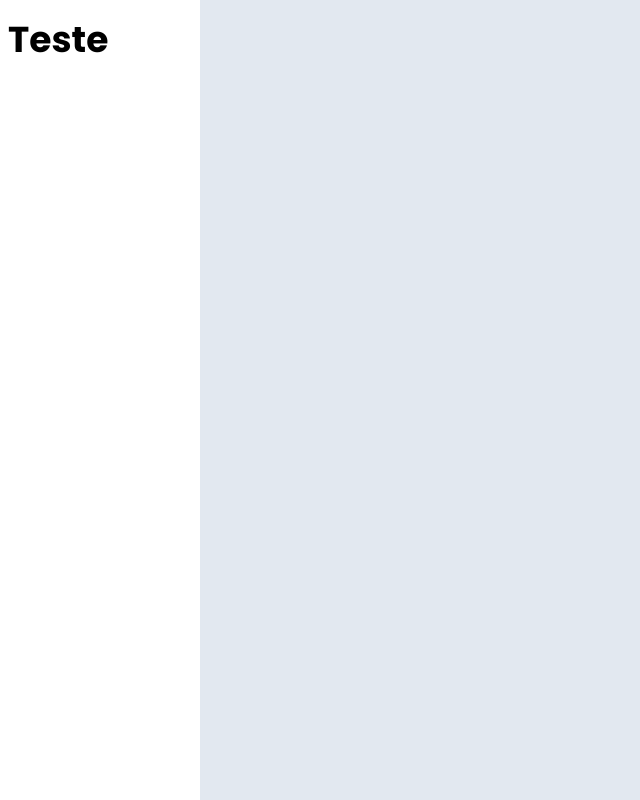
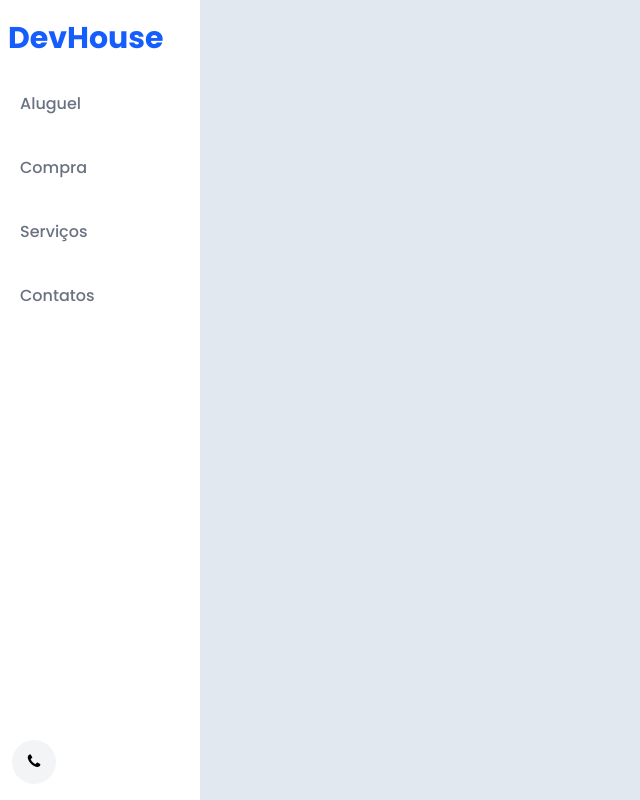
Before and after one commit to vitorfdrangel/Dev_House, a website: page src/index.html in a window 1280 px wide. Shown: the whole page, without its empty margins (0-640 px from the left). Drawn offline with Linux system fonts and the light colour scheme.

Commit message:
Aside finalizada

```diff
--- a/package.json
+++ b/package.json
@@ -3,7 +3,7 @@
   "version": "1.0.0",
   "main": "index.js",
   "scripts": {
-    "dev": "npx @tailwindcss/cli -i ./src/style/style.css -o ./src/style/output.css --watch"
+    "dev": "npx @tailwindcss/cli -i ./styles/style.css -o ./styles/output.css --watch"
   },
   "keywords": [],
   "author": "",
--- a/src/index.html
+++ b/src/index.html
@@ -1,10 +1,10 @@
 <!DOCTYPE html>
-<html lang="en">
+<html lang="pt-br">
   <head>
     <meta charset="UTF-8" />
     <meta name="viewport" content="width=device-width, initial-scale=1.0" />
     <title>Dev House | Alugue ou compre sua casa</title>
-    <link rel="stylesheet" href="./style/output.css" />
+    <link rel="stylesheet" href="../styles/output.css" />
     <!-- font -->
     <link rel="preconnect" href="https://fonts.googleapis.com" />
     <link rel="preconnect" href="https://fonts.gstatic.com" crossorigin />
@@ -12,13 +12,51 @@
       href="https://fonts.googleapis.com/css2?family=Inter:ital,opsz,wght@0,14..32,100..900;1,14..32,100..900&family=Poppins:ital,wght@0,100;0,200;0,300;0,400;0,500;0,600;0,700;0,800;0,900;1,100;1,200;1,300;1,400;1,500;1,600;1,700;1,800;1,900&display=swap"
       rel="stylesheet"
     />
+    <!-- icons -->
+    <link
+      rel="stylesheet"
+      href="https://cdnjs.cloudflare.com/ajax/libs/font-awesome/4.7.0/css/font-awesome.min.css"
+    />
   </head>
   <body class="bg-slate-200">
     <div class="w-full flex">
       <aside
         class="hidden sm:flex flex-col w-full max-w-50 min-h-screen relative bg-white px-2 py-5"
       >
-        <h1 class="text-4xl font-bold">Teste</h1>
+        <div class="fixed">
+          <div>
+            <h1 class="text-3xl font-bold text-blue-600">DevHouse</h1>
+          </div>
+
+          <nav class="flex flex-col gap-4 mt-6 w-full">
+            <a
+              href="#"
+              class="text-gray-500 font-medium hover:text-black hover:bg-gray-50 duration-200 p-3 rounded-lg"
+              >Aluguel</a
+            >
+            <a
+              href="#"
+              class="text-gray-500 font-medium hover:text-black hover:bg-gray-50 duration-200 p-3 rounded-lg"
+              >Compra</a
+            >
+            <a
+              href="#"
+              class="text-gray-500 font-medium hover:text-black hover:bg-gray-50 duration-200 p-3 rounded-lg"
+              >Serviços</a
+            >
+            <a
+              href="#"
+              class="text-gray-500 font-medium hover:text-black hover:bg-gray-50 duration-200 p-3 rounded-lg"
+              >Contatos</a
+            >
+          </nav>
+        </div>
+
+        <button
+          class="w-11 h-11 rounded-full bg-gray-100 hover:bg-blue-600/80 hover:text-white duration-200 z-30 fixed bottom-4 left-3 cursor-pointer"
+        >
+          <i class="fa fa-phone" style="font-size: 16px"></i>
+        </button>
       </aside>
 
       <div></div>
```
Also changed, not shown: styles/output.css, styles/style.css (renamed from src/style/style.css).
